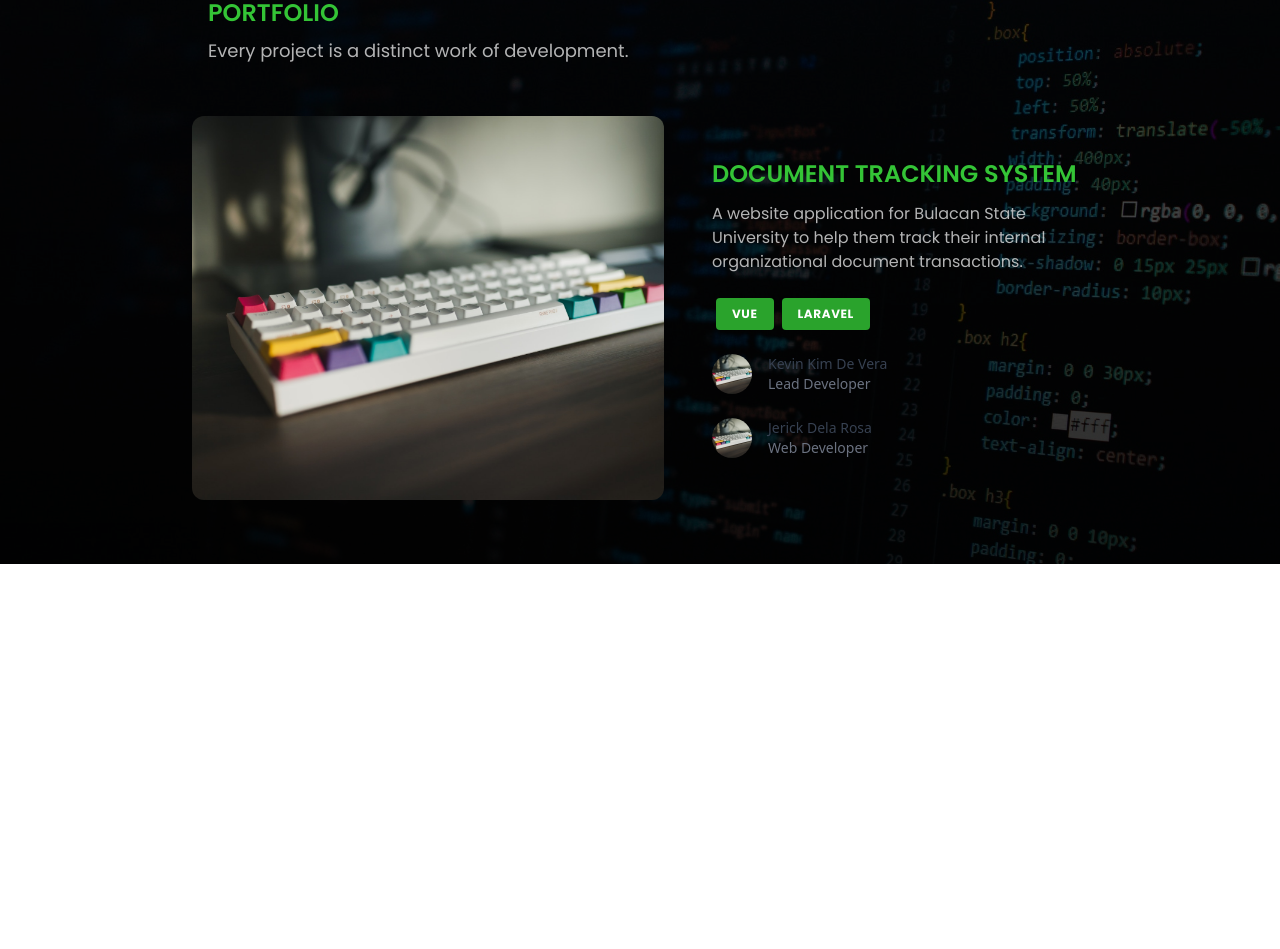
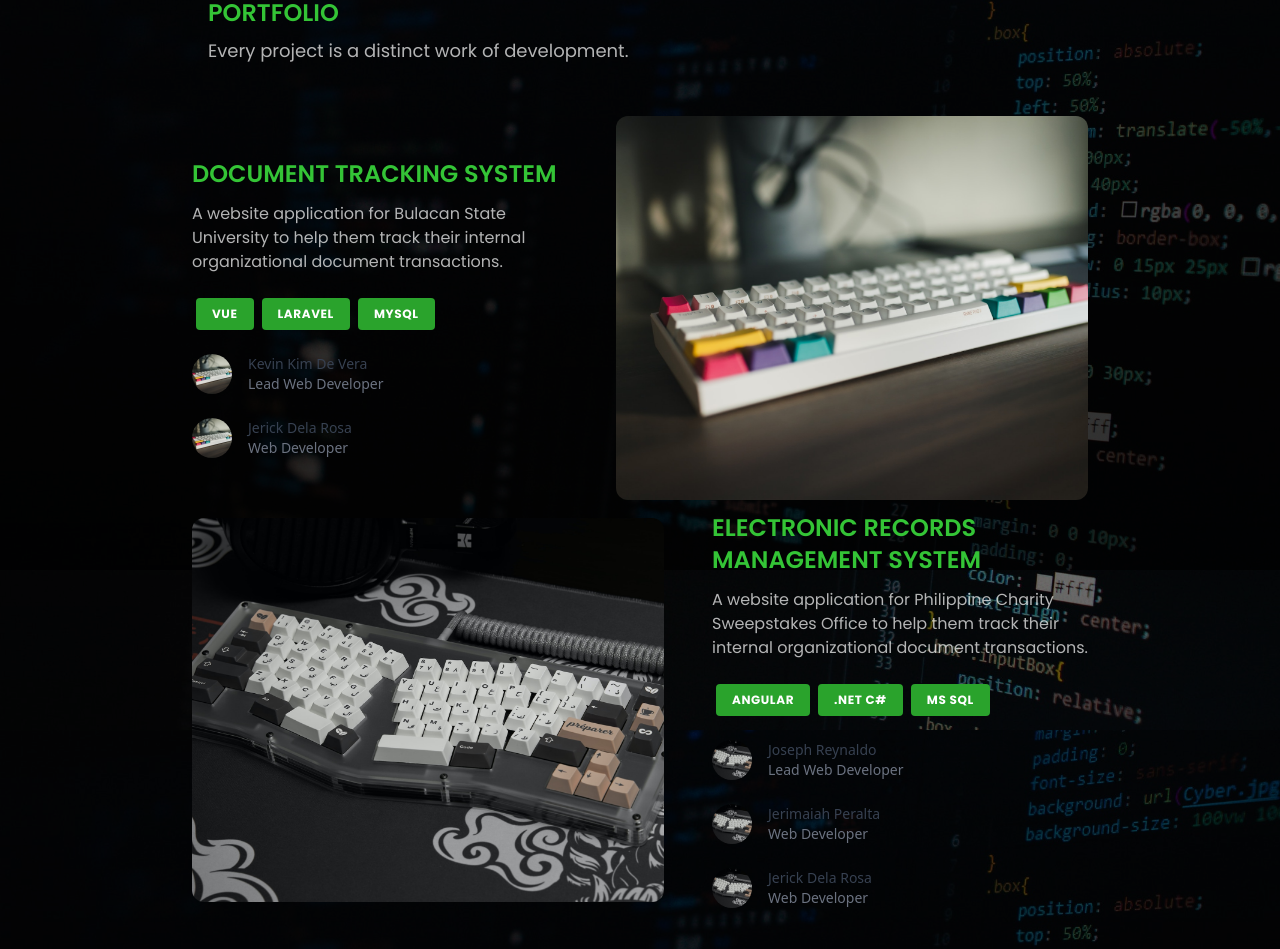
Before and after one commit to jerickdelarosa/react-portfolio, a React (Vite) app: page / in a window 1280 px wide. Shown: the part 1830-2779 px from the top of the page. Before the commit the page ends 2394 px from the top, so only its background shows below. Built offline with nearby package versions, Linux system fonts and the light colour scheme.

Commit message:
Mapping projects

```diff
--- a/src/components/sections/Portfolio.jsx
+++ b/src/components/sections/Portfolio.jsx
@@ -1,31 +1,38 @@
 import React from 'react'
 import { mechKeeb1 } from '../../assets'
+import { projects } from '../../constants'
 
-const ProjectTemplate = ({ title, description, projectImg }) => (
-    <div className="mx-2 xs:mx-8 ss:mx-14 sm:mx-auto lg:px-16 px-0 self-center">
-        <div className="mt-3 lg:-mx-6 lg:flex lg:items-center">
-            <img className="object-cover w-full lg:mx-6 lg:w-1/2 rounded-xl sm:h-72 lg:h-96" src={projectImg} alt="" />
+const ProjectTemplate = ({ title, description, projectImg, languages, developers, index }) => (
+    <div className="mt-3 lg:-mx-6 md:flex lg:items-center">
+        <img className={`order-1 ${index % 2 == 0 ? "md:order-2" : "md:order-1"} object-cover w-full md:mx-6 md:w-1/2 rounded-xl sm:h-72 md:h-96`} src={projectImg} alt="" />
 
-            <div className="mt-6 lg:w-1/2 lg:mt-0 lg:mx-6 ">
-                <p className="font-poppins block mt-4 text-xl font-semibold uppercase text-green md:text-2xl">
-                    {title}
-                </p>
+        <div className={`order-2 ${index % 2 == 0 ? "md:order-1" : "md:order-2"} mt-6 md:w-1/2 md:mt-0 md:mx-6`}>
+            <p className="font-poppins block text-xl font-semibold uppercase text-green md:text-2xl">
+                {title}
+            </p>
 
-                <p className="mt-3 text-sm text-gray-500 dark:text-gray-300 md:text-sm">
-                    {description}
-                </p>
+            <p className="font-poppins mt-3 text-sm text-dimWhite md:text-base">
+                {description}
+            </p>
 
-                <a href="#" className="inline-block mt-2 text-blue-500 underline hover:text-blue-400">Read more</a>
+            <div className="flex items-center mt-6">
+                {languages.map((lang, index) => (
+                    <p key={`${lang.id}-${index}`} className="inline-block mx-1 font-poppins tracking-wider rounded bg-dimGreen px-4 pb-2 pt-2 text-xs font-bold uppercase text-white">
+                        {lang.title}
+                    </p>
+                ))}
+            </div>
 
-                <div className="flex items-center mt-6">
-                    <img className="object-cover object-center w-10 h-10 rounded-full" src={mechKeeb1} alt="" />
+            {developers.map((dev, index) => (
+                <div key={`${dev.id}-${index}`} className="flex items-center mt-6">
+                    <img className="object-cover object-center w-10 h-10 rounded-full" src={projectImg} alt="" />
 
                     <div className="mx-4">
-                        <h1 className="text-sm text-gray-700 dark:text-gray-200">Amelia. Anderson</h1>
-                        <p className="text-sm text-gray-500 dark:text-gray-400">Lead Developer</p>
+                        <h1 className="text-sm text-gray-700 dark:text-gray-200">{dev.title}</h1>
+                        <p className="text-sm text-gray-500 dark:text-gray-400">{dev.designation}</p>
                     </div>
                 </div>
-            </div>
+            ))}
         </div>
     </div>
 )
@@ -43,45 +50,11 @@ const Portfolio = () => (
         </div>
 
         <div className="mx-2 xs:mx-8 ss:mx-14 sm:mx-auto lg:px-16 px-0 self-center">
-            <div className="mt-3 lg:-mx-6 lg:flex lg:items-center">
-                <img className="object-cover w-full lg:mx-6 lg:w-1/2 rounded-xl sm:h-72 lg:h-96" src={mechKeeb1} alt="" />
 
-                <div className="mt-6 lg:w-1/2 lg:mt-0 lg:mx-6">
-                    <p className="font-poppins block text-xl font-semibold uppercase text-green md:text-2xl">
-                        Document Tracking System
-                    </p>
+            {projects.map((project, index) => (
+                <ProjectTemplate key={project.id} {...project} index={index} />
+            ))}
 
-                    <p className="font-poppins mt-3 text-sm text-dimWhite md:text-base">
-                        A website application for Bulacan State University to help them track their internal organizational document transactions.
-                    </p>
-
-                    <div className="flex items-center mt-6">
-                        <p className="inline-block mx-1 font-poppins tracking-wider rounded bg-dimGreen px-4 pb-2 pt-2 text-xs font-bold uppercase text-white">
-                            Vue
-                        </p>
-                        <p className="inline-block mx-1 font-poppins tracking-wider rounded bg-dimGreen px-4 pb-2 pt-2 text-xs font-bold uppercase text-white">
-                            Laravel
-                        </p>
-                    </div>
-
-                    <div className="flex items-center mt-6">
-                        <img className="object-cover object-center w-10 h-10 rounded-full" src={mechKeeb1} alt="" />
-
-                        <div className="mx-4">
-                            <h1 className="text-sm text-gray-700 dark:text-gray-200">Kevin Kim De Vera</h1>
-                            <p className="text-sm text-gray-500 dark:text-gray-400">Lead Developer</p>
-                        </div>
-                    </div>
-                    <div className="flex items-center mt-6">
-                        <img className="object-cover object-center w-10 h-10 rounded-full" src={mechKeeb1} alt="" />
-
-                        <div className="mx-4">
-                            <h1 className="text-sm text-gray-700 dark:text-gray-200">Jerick Dela Rosa</h1>
-                            <p className="text-sm text-gray-500 dark:text-gray-400">Web Developer</p>
-                        </div>
-                    </div>
-                </div>
-            </div>
         </div>
     </section>
 )
--- a/src/constants/index.js
+++ b/src/constants/index.js
@@ -12,7 +12,10 @@ import {
     coding,
     ideas,
     programming,
-    webDesign
+    webDesign,
+    mechKeeb1,
+    mechKeeb2,
+    mechKeeb3
 } from '../assets'
 
 
@@ -105,3 +108,75 @@ export const skills = [
         content: "Modern and contemporary codes are utilized in the project."
     }
 ];
+
+export const projects = [
+    {
+        id: "project-1",
+        title: "Document Tracking System",
+        description: "A website application for Bulacan State University to help them track their internal organizational document transactions.",
+        projectImg: mechKeeb1,
+        languages: [
+            {
+                id: "lang-1",
+                title: "Vue"
+            },
+            {
+                id: "lang-2",
+                title: "Laravel"
+            },
+            {
+                id: "lang-3",
+                title: "MySQL"
+            },
+        ],
+        developers: [
+            {
+                id: "dev-1",
+                title: "Kevin Kim De Vera",
+                designation: "Lead Web Developer"
+            },
+            {
+                id: "dev-2",
+                title: "Jerick Dela Rosa",
+                designation: "Web Developer"
+            },
+        ]
+    },
+    {
+        id: "project-2",
+        title: "Electronic Records Management System",
+        description: "A website application for Philippine Charity Sweepstakes Office to help them track their internal organizational document transactions.",
+        projectImg: mechKeeb2,
+        languages: [
+            {
+                id: "lang-1",
+                title: "Angular"
+            },
+            {
+                id: "lang-2",
+                title: ".NET C#"
+            },
+            {
+                id: "lang-3",
+                title: "MS SQL"
+            },
+        ],
+        developers: [
+            {
+                id: "dev-1",
+                title: "Joseph Reynaldo",
+                designation: "Lead Web Developer"
+            },
+            {
+                id: "dev-2",
+                title: "Jerimaiah Peralta",
+                designation: "Web Developer"
+            },
+            {
+                id: "dev-3",
+                title: "Jerick Dela Rosa",
+                designation: "Web Developer"
+            },
+        ]
+    },
+]
--- a/tailwind.config.js
+++ b/tailwind.config.js
@@ -24,7 +24,7 @@ module.exports = {
       xs: "480px",
       ss: "620px",
       sm: "768px",
-      md: "1060px",
+      md: "1024px",
       lg: "1200px",
       xl: "1700px",
     },
```
